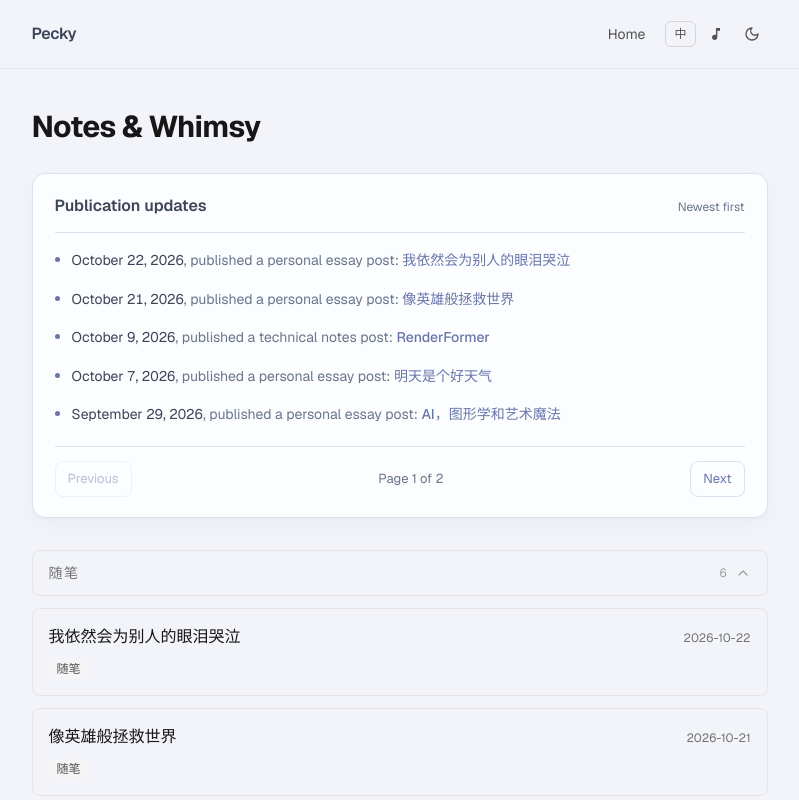
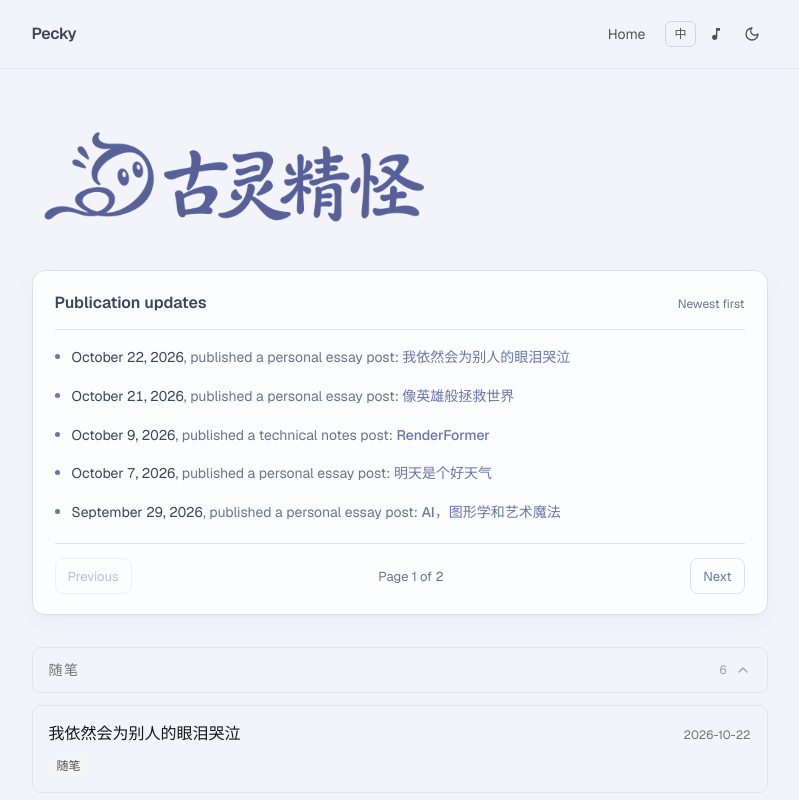
Before and after one commit to Pecky-0/Pecky-0.github.io, a Next.js app: page /blog in a window 1280 px wide. Shown: the top 800 px of the page, without its empty margins (233-1032 px from the left). Built offline with nearby package versions, Linux system fonts and the light colour scheme.

Commit message:
Replace blog heading with custom logo

```diff
--- a/app/blog/BlogListClient.tsx
+++ b/app/blog/BlogListClient.tsx
@@ -1,6 +1,7 @@
 "use client";
 
 import { useState } from "react";
+import Image from "next/image";
 import { useLanguage } from "@/lib/i18n/LanguageProvider";
 import PostCard from "@/components/PostCard";
 import PublicationNotice from "./PublicationNotice";
@@ -77,8 +78,16 @@ export default function BlogListClient({ posts }: { posts: PostMeta[] }) {
 
   return (
     <div>
-      <h1 className="text-3xl font-bold tracking-tight text-neutral-900 dark:text-white">
-        {t.blog.displayTitle}
+      <h1>
+        <span className="sr-only">{t.blog.displayTitle}</span>
+        <Image
+          src="/branding/blog-logo.png"
+          alt=""
+          width={2172}
+          height={724}
+          preload
+          className="block h-auto w-[320px] max-w-full sm:w-[400px] dark:brightness-150"
+        />
       </h1>
       <PublicationNotice posts={posts} />
       {posts.length === 0 ? (
```
Also changed, not shown: public/README.md, public/branding/blog-logo.png (added).
